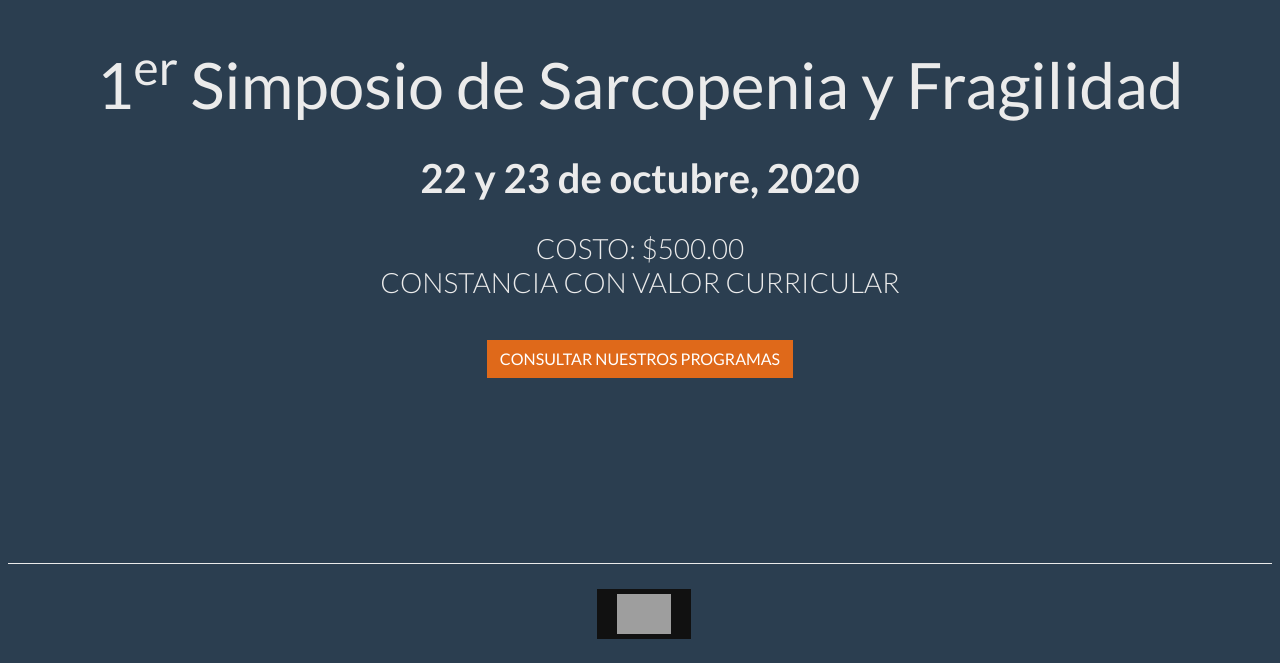
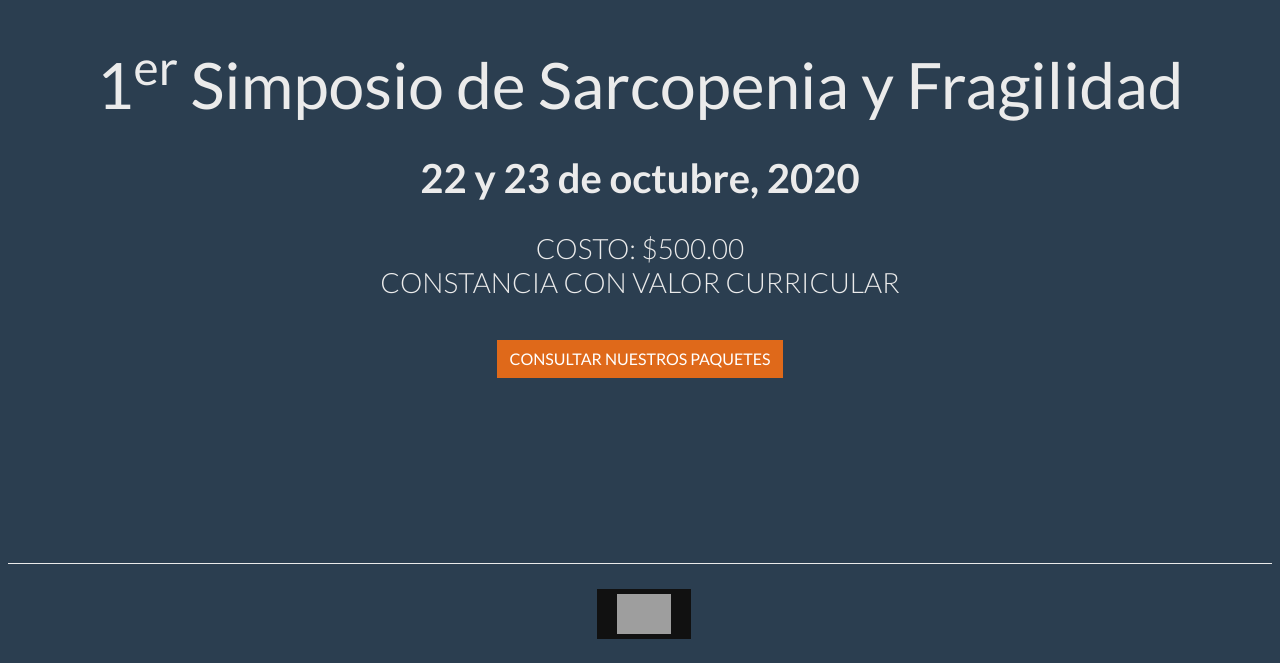
Before and after one commit to axelobscura/sarcopenia, a Next.js app: page / in a window 1280 px wide. Shown: the part 137-800 px from the top of the page. Built offline with nearby package versions, Linux system fonts and the light colour scheme; grey boxes are pictures that could not be loaded.

Commit message:
Seccion de paquetes

```diff
--- /dev/null
+++ b/components/Layout.js
@@ -0,0 +1,28 @@
+import Head from 'next/head'
+import styles from '../styles/Home.module.css'
+
+function Layout({ children }) {
+    return (
+        <div className={styles.container}>
+            <Head>
+                <title>1er Simposio de Sarcopenia y Fragilidad</title>
+                <link rel="icon" href="/favicon.ico" />
+                <link rel="stylesheet" href="https://stackpath.bootstrapcdn.com/bootswatch/4.5.2/superhero/bootstrap.min.css"></link>
+            </Head>
+            <main className={styles.main}>
+                {children}
+            </main>
+            <footer className={styles.footer}>
+                <a
+                href=""
+                target="_blank"
+                rel="noopener noreferrer"
+                >
+                <img src="https://capuletbeta.com/sarcopenia/images/logo-light.png" alt="Vercel Logo" className={styles.logo} style={{ height: '50px', background: '#111', padding: '5px 20px'}} />
+                </a>
+            </footer>
+        </div>
+    )
+  }
+
+  export default Layout
--- a/pages/index.js
+++ b/pages/index.js
@@ -1,33 +1,18 @@
-import Head from 'next/head'
+import Layout from '../components/Layout'
 import styles from '../styles/Home.module.css'
+import Link from 'next/link'
 
 export default function Home() {
   return (
-    <div className={styles.container}>
-      <Head>
-        <title>1er Simposio de Sarcopenia y Fragilidad</title>
-        <link rel="icon" href="/favicon.ico" />
-        <link rel="stylesheet" href="https://stackpath.bootstrapcdn.com/bootswatch/4.5.2/superhero/bootstrap.min.css"></link>
-      </Head>
-
-      <main className={styles.main}>
+    <Layout>
         <h1 className={styles.title}>1<sup>er</sup> Simposio de Sarcopenia y Fragilidad</h1>
         <hr/>
         <h1 style={{ textAlign: 'center', fontWeight: 'bold', marginBottom: '30px'}}>22 y 23 de octubre, 2020</h1>
         <h3 style={{ textAlign: 'center', fontWeight: '100'}}>COSTO: $500.00<br/>CONSTANCIA CON VALOR CURRICULAR</h3>
         <hr/>
-        <button type="button" className="btn btn-primary">CONSULTAR NUESTROS PROGRAMAS</button>
-      </main>
-
-      <footer className={styles.footer}>
-        <a
-          href=""
-          target="_blank"
-          rel="noopener noreferrer"
-        >
-          <img src="https://capuletbeta.com/sarcopenia/images/logo-light.png" alt="Vercel Logo" className={styles.logo} style={{ height: '50px', background: '#111', padding: '5px 20px'}} />
-        </a>
-      </footer>
-    </div>
+        <Link href="/paquetes">
+          <button type="button" className="btn btn-primary">CONSULTAR NUESTROS PAQUETES</button>
+        </Link>
+    </Layout>
   )
 }
```
Also changed, not shown: pages/paquetes.js (added, +14 -0 lines).
